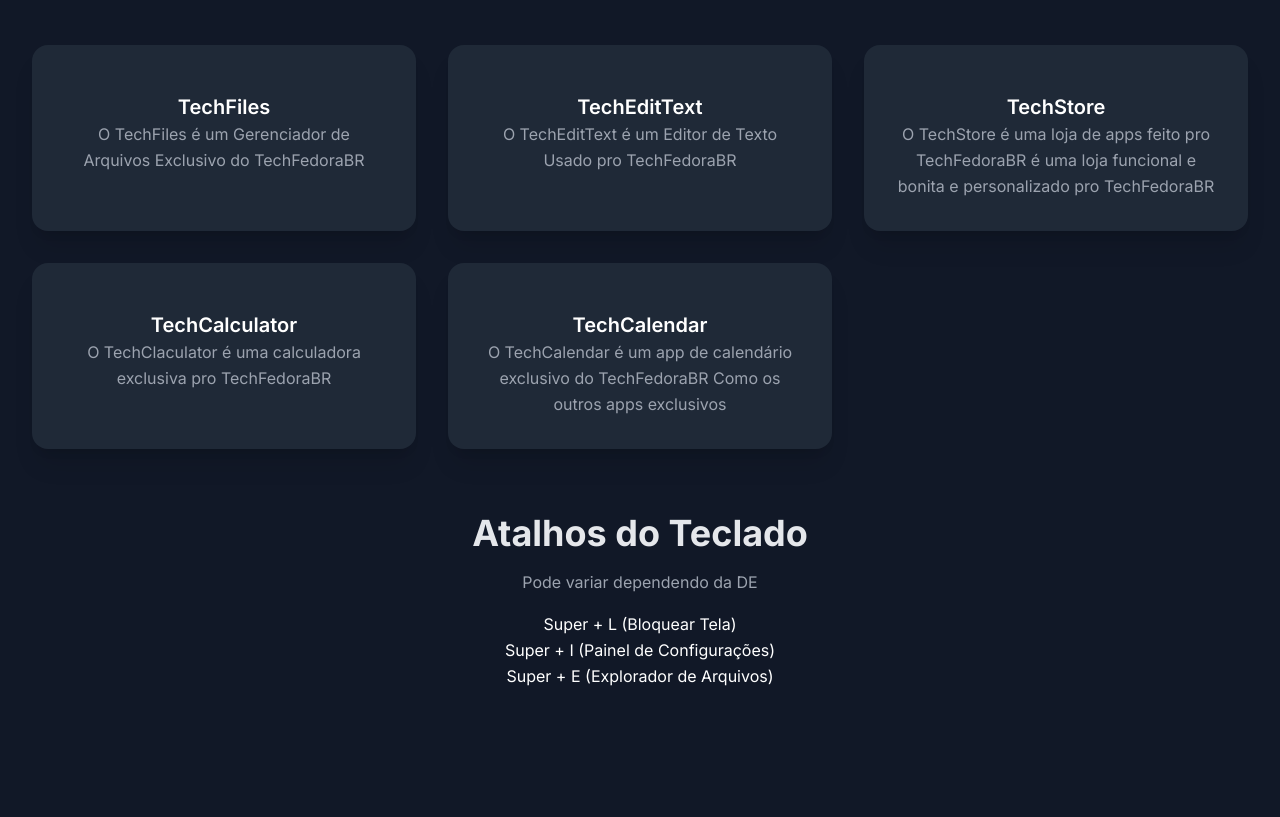
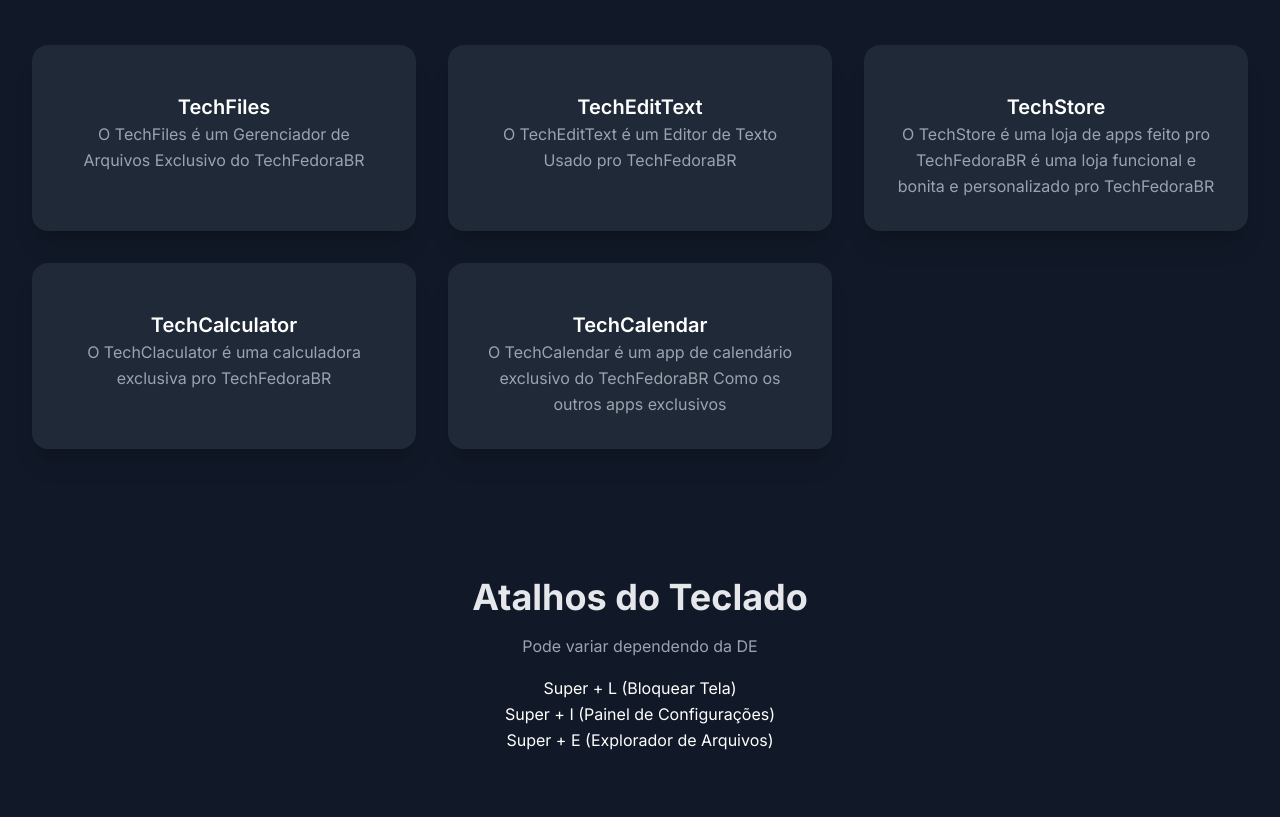
Before and after one commit to TechFedoraOFC/TechFedoraOFC.github.io, a plain HTML site: page recursos.html in a window 1280 px wide. Shown: the part 349-1166 px from the top of the page. Before the commit the page ends 1038 px from the top, so only its background shows below. Drawn offline with nearby package versions, Linux system fonts and the light colour scheme.

Commit message:
Update recursos.html

```diff
--- a/recursos.html
+++ b/recursos.html
@@ -105,7 +105,7 @@
         </div>
     </section>
 
-
+      <section id="#" class="container mx-auto px-4 md:px-8 py-16 transition-colors">
         <div class="text-center space-y-4">
             <h2 class="text-3xl md:text-4xl font-bold text-gray-200 section-title transition-colors">Atalhos do Teclado</h2>
             <p class="text-gray-400 max-w-3xl mx-auto section-text transition-colors">
@@ -117,6 +117,7 @@
                 <li>Super + E (Explorador de Arquivos)</li>
             </ol>
         </div>
+      </section>
     <!-- Script para o Toggle de Tema Dinâmico -->
     <script>
         document.addEventListener('DOMContentLoaded', () => {
```
